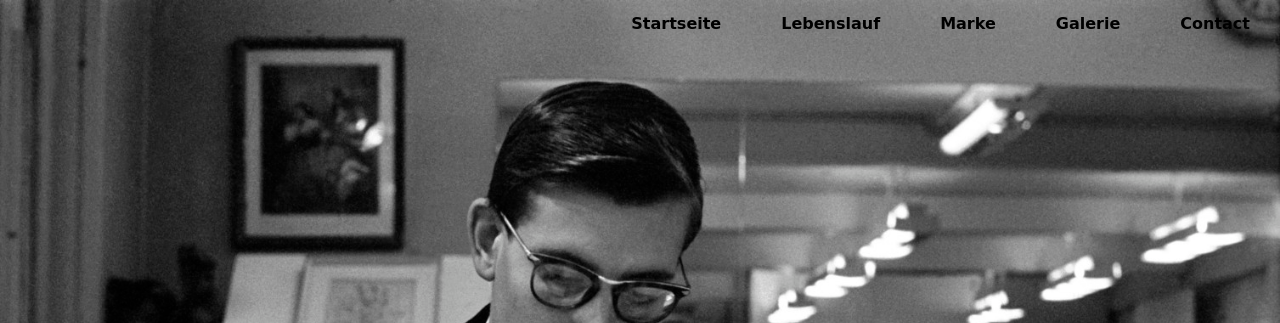
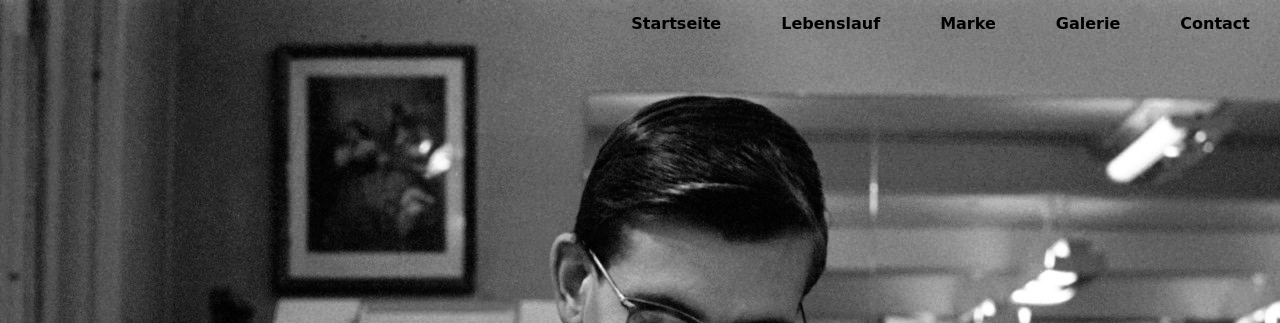
Before and after one commit to floklausner/ysl, a plain HTML site: page index.html in a window 1280 px wide. Shown: the top 323 px of the page. Drawn offline with Linux system fonts and the light colour scheme; a web font is replaced by a local one.

Commit message:
Add files via upload

```diff
--- a/style/style.css
+++ b/style/style.css
@@ -47,12 +47,10 @@ div {
 
 .background {
     height: 100vh;
+    width: 100vw;
     background-position: center;
     background: url(../Bilder/yves.jpg);
-    background-size: cover;
     background-repeat: no-repeat;
-    min-height: 500px;
-    height: 810px;
     background-attachment: fixed;
 }
 
```
